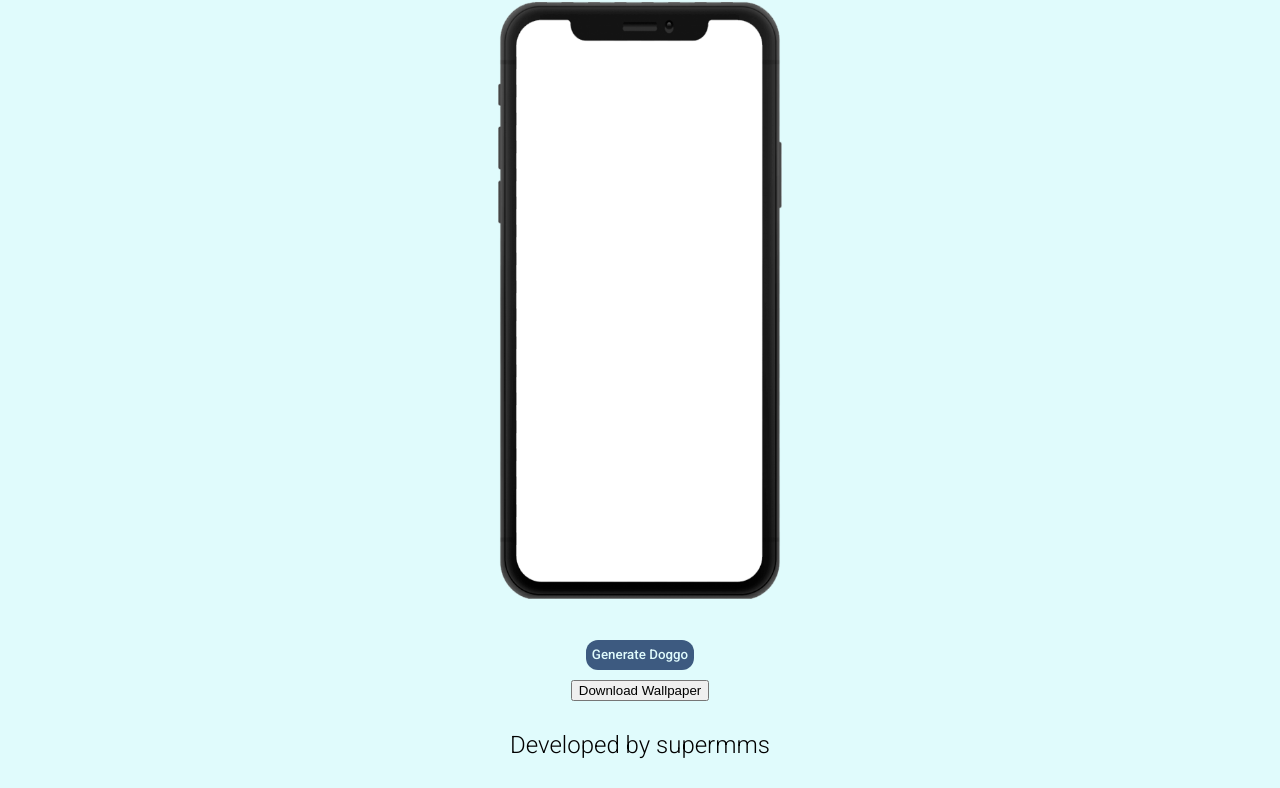
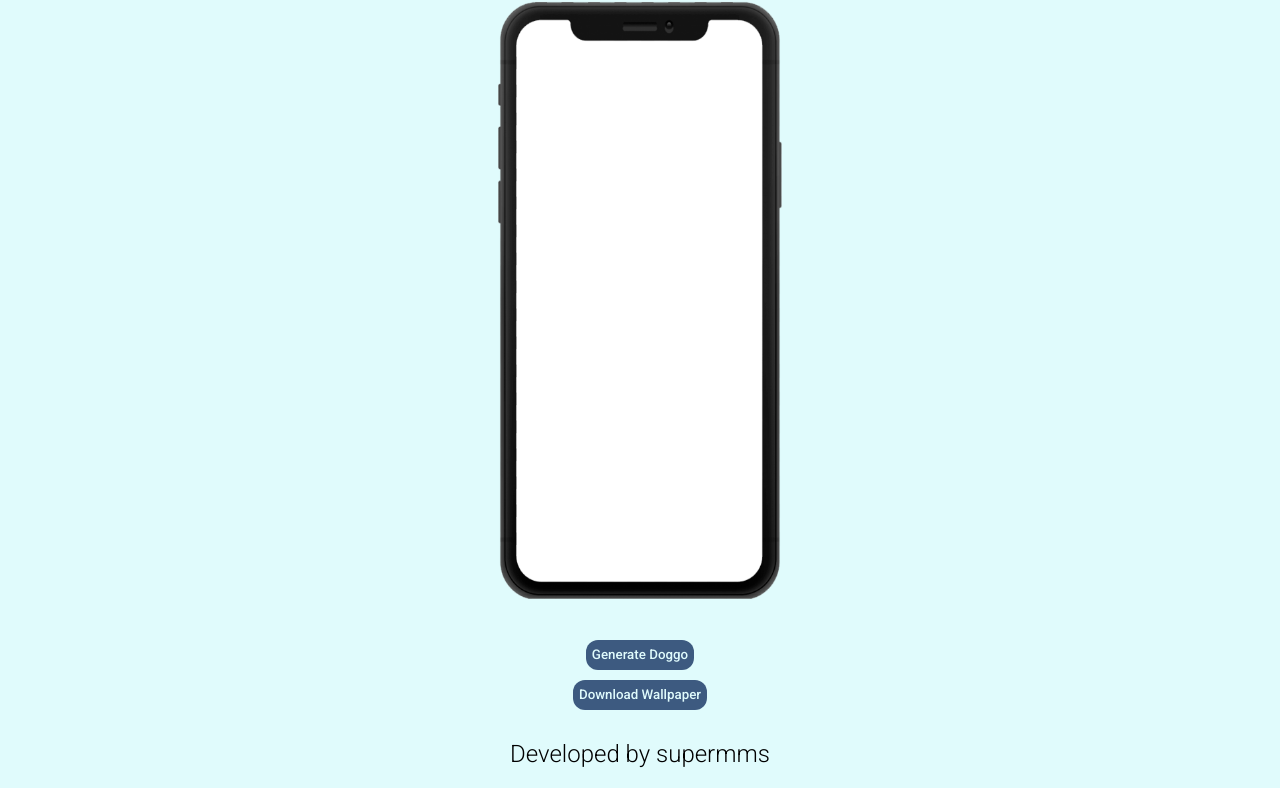
Before and after one commit to supermms/MyDoggoWallpaper, a plain HTML site: page index.html in a window 1280 px wide. Shown: the part 261-1049 px from the top of the page. Drawn offline with nearby package versions, Linux system fonts and the light colour scheme.

Commit message:
fixed button styles

```diff
--- a/index.html
+++ b/index.html
@@ -47,7 +47,7 @@
                     Generate Doggo
                 </button>
             </div>
-            <div class="generateImageDiv">
+            <div class="downloadImageDiv">
                 <button class="downloadImageBTN">
                     Download Wallpaper
                 </button>
--- a/style.css
+++ b/style.css
@@ -80,8 +80,11 @@ body{
     background-color: #3d5a80;
     border-radius: 12px;
  }
+ .oneByOneBTN:hover{
+     border: 2px solid #000000;
+ }
 
- .generateImageBTN {
+ .downloadImageBTN {
     height: 30px;
     font-family: 'Roboto', sans-serif;
     color: #e0fbfc;
@@ -90,6 +93,9 @@ body{
     background-color: #3d5a80;
     border-radius: 12px;
  }
+ .downloadImageBTN:hover{
+    border: 2px solid #000000;
+}
 
  .button-div {
      z-index: 1;
@@ -98,7 +104,7 @@ body{
      align-content: space-around;
  }
 
-.generateImageDiv {
+.downloadImageDiv {
     z-index: 1;
     margin-top: 10px;
     margin-bottom: 10px;
```
